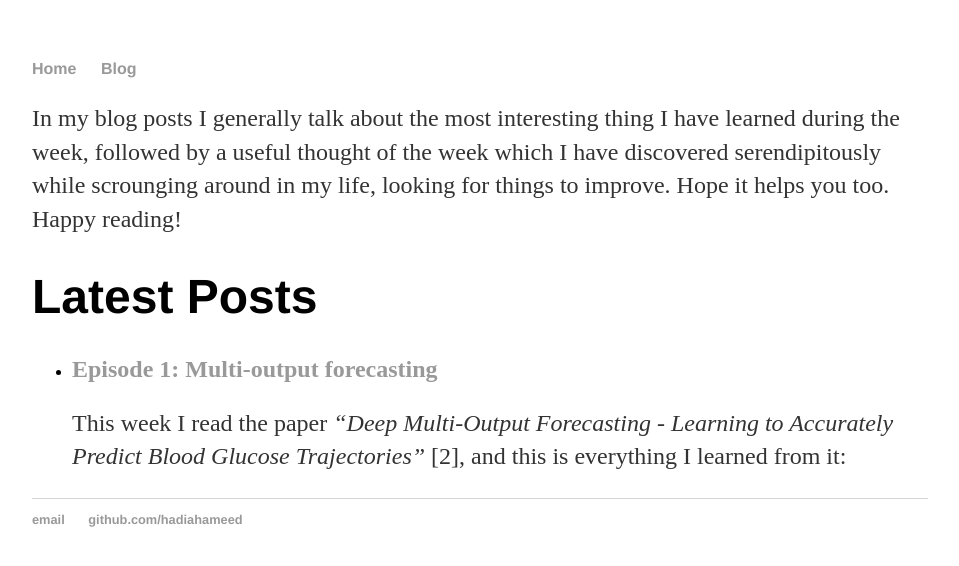
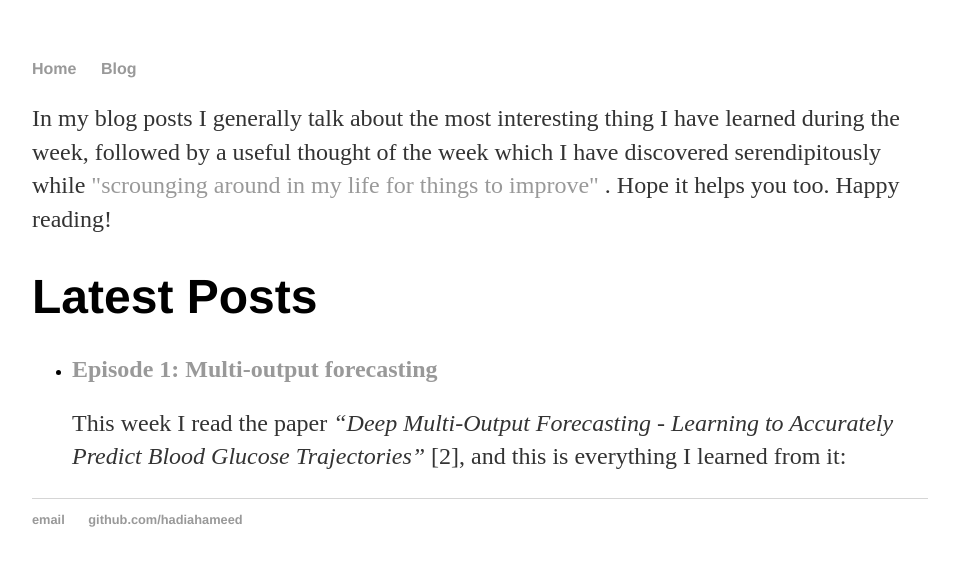
Before and after one commit to hadiahameed/hadiahameed.github.io, a Jekyll site: the page built from blog/index.html, in a window 1280 px wide. Shown: the top 566 px of the page, without its empty margins (160-1119 px from the left). Built offline with Jekyll 4.4.1, drawn with Linux system fonts in a browser that asks for light colours.

Commit message:
Update index.html

```diff
--- a/blog/index.html
+++ b/blog/index.html
@@ -2,7 +2,7 @@
 layout: default
 title: Hadia Hameed's Blog
 ---
-<p> In my blog posts I generally talk about the most interesting thing I have learned during the week, followed by a useful thought  of the week which I have discovered serendipitously while scrounging around in my life, looking for things to improve. Hope it helps you too. Happy reading!
+<p> In my blog posts I generally talk about the most interesting thing I have learned during the week, followed by a useful thought  of the week which I have discovered serendipitously while <a href="https://www.goodreads.com/book/show/35133923-everything-happens-for-a-reason">"scrounging around in my life for things to improve"</a> . Hope it helps you too. Happy reading!
 <h1>Latest Posts</h1>
 
 <ul>
```
